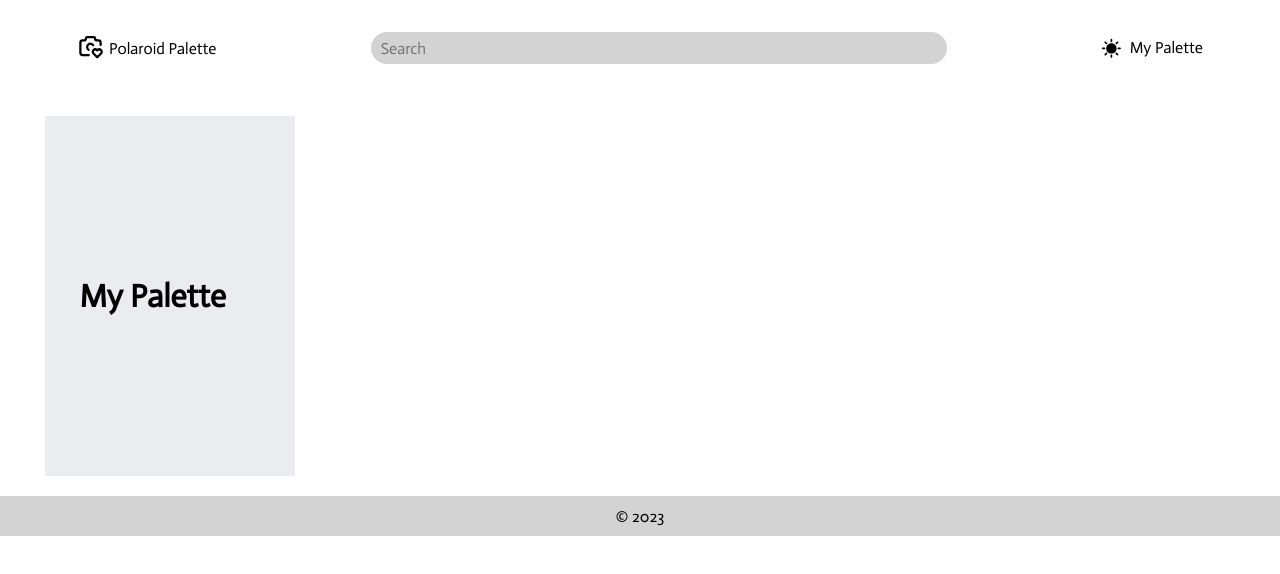
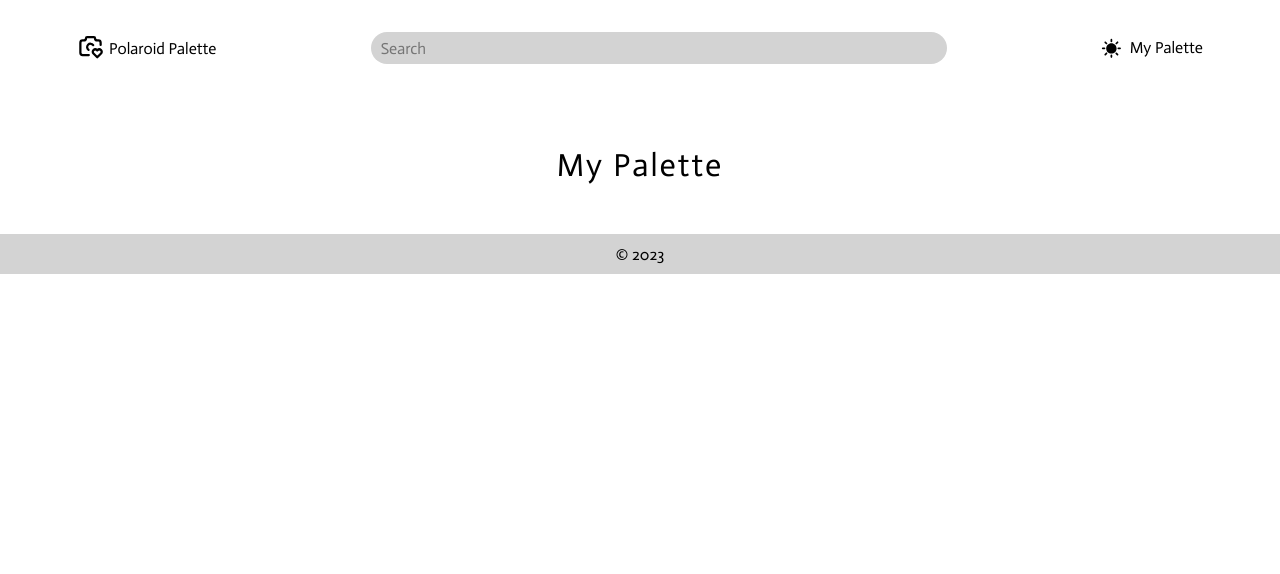
Before and after one commit to twentyfive21/photo-react, a React (Vite) app: page /mypalette in a window 1280 px wide. Shown: the top 574 px of the page. Built offline with nearby package versions, Linux system fonts and the light colour scheme.

Commit message:
added styling for favorites container

```diff
--- a/src/pages/Favorites/Favorites.css
+++ b/src/pages/Favorites/Favorites.css
@@ -1,14 +1,15 @@
 .favorites-container {
-    background-color: #EBECF0;
+    padding: 50px 0px;
     display: flex;
+    flex-direction: column;
     align-items: center;
-    justify-content: space-evenly;
-    width: 250px;
-    height: 360px;
-    margin: 20px 45px;
 }
-.favorites-center {
-    display: flex;
-    align-items: center;
-    line-height: 22px;
+.favorites-center{
+display: flex;
+flex-wrap: wrap;
+justify-content: center;
 }
+.favorites-container h1 {
+    letter-spacing: 2px;
+    font-weight: 100;
+}
```
Also changed, not shown: src/pages/Favorites/Favorites.jsx (line endings or trailing spaces).
